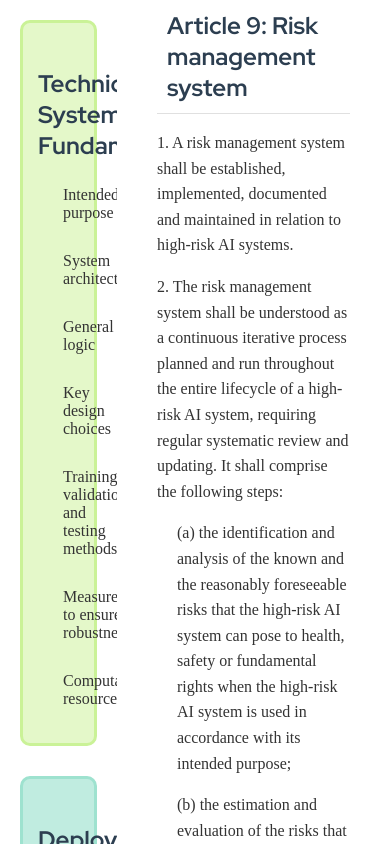
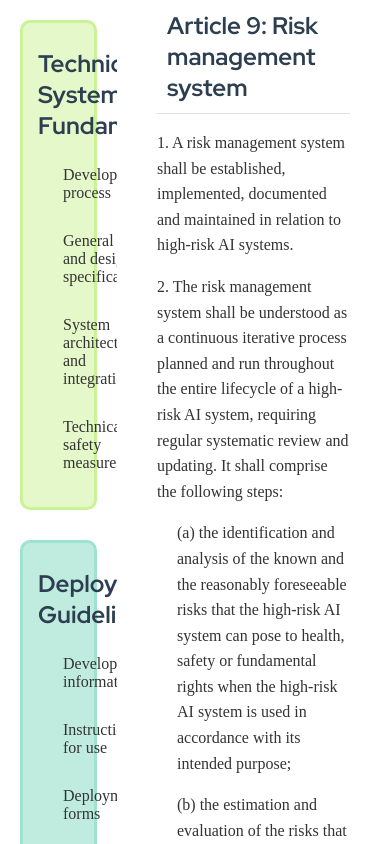
Before and after one commit to simon-jarvers/AI-ACTion, a plain HTML site: page index.html in a window 390 px wide. Drawn offline with Linux system fonts and the light colour scheme; a web font is replaced by a local one.

Commit message:
fixed minor bug; before mobile

```diff
--- a/requirements.json
+++ b/requirements.json
@@ -1,178 +1,114 @@
 {
   "Technical System Fundamentals": {
-      "Intended purpose": {
-        "content": "Clearly define and document the intended purpose of the AI system, including its specific objectives, target users, and operational context.",
-        "ref": ["Article 9.2.a", "Annex IV.1.a"]
+    "Development process": {
+      "content": "Developers shall document the methods and steps performed for the AI system's development, including any use of pre-trained systems or third-party tools. This should include a description of predetermined changes, continuous compliance measures, and relevant changes made throughout the system's lifecycle.",
+      "ref": ["Article 13.3.c", "Annex IV.2", "Annex IV.2.a", "Annex IV.2.f", "Annex IV.6"]
     },
-      "System architecture": {
-        "content": "Provide a detailed description of the AI system's architecture, including its components, their interactions, and the overall structure of the system.",
-        "ref": ["Annex IV.1.b", "Annex IV.2.c"]
+    "General logic and design specifications": {
+      "content": "Developers shall provide a general description of the AI system including its logic, algorithms, key design choices, rationale, assumptions, classification choices, optimization parameters, expected outputs, and intended purpose. This should include any trade-offs made to comply with relevant requirements.",
+      "ref": ["Annex IV.1", "Annex IV.1.a", "Annex IV.2.b", "Article 13.3.b.i"]
     },
-      "General logic": {
-        "content": "Explain the general logic and decision-making processes employed by the AI system, including the main algorithms and model types used.",
-        "ref": ["Annex IV.2.b"]
+    "System architecture and integration": {
+      "content": "AI systems shall implement technical and organizational measures to ensure resilience against errors, faults, inconsistencies, and unauthorized attempts to alter their use, outputs, or performance. This includes cybersecurity measures and solutions to address AI-specific vulnerabilities such as data poisoning, model poisoning, and adversarial attacks.",
+      "ref": ["Article 13.3.b.vi", "Annex IV.1.b", "Annex IV.2.b", "Annex IV.2.c"]
     },
-      "Key design choices": {
-        "content": "Document and justify the key design choices made during the development of the AI system, including trade-offs and their implications.",
-        "ref": ["Annex IV.2.b"]
-      },
-      "Training, validation, and testing methods": {
-        "content": "Describe the methods used for training, validating, and testing the AI system, including data splitting strategies and evaluation metrics.",
-        "ref": ["Annex IV.2.d", "Annex IV.2.g"]
-      },
-      "Measures to ensure robustness": {
-        "content": "Implement and document measures to ensure the AI system's robustness, including handling of errors, anomalies, and unexpected situations.",
-        "ref": ["Article 15.4", "Article 15.5"]
-      },
-      "Computational resources": {
-        "content": "Specify the computational resources required for the AI system's operation, including hardware specifications and performance requirements.",
-        "ref": ["Annex IV.2.c"]
+    "Technical safety measures": {
+      "content": "AI systems shall implement technical and organizational measures to ensure resilience against errors, faults, inconsistencies, and unauthorized attempts to alter their use, outputs, or performance. This includes cybersecurity measures and solutions to address AI-specific vulnerabilities such as data poisoning, model poisoning, and adversarial attacks.",
+      "ref": ["Article 15.1", "Article 15.4", "Article 15.5", "Annex IV.2.h"]
     }
   },
   "Deployment Guidelines": {
-      "Provider's identity and contact details": {
-        "content": "Clearly state the identity and contact information of the AI system provider for user inquiries and support.",
-        "ref": ["Article 13.3.a", "Annex IV.1.a"]
-      },
-      "Software/firmware versions": {
-        "content": "Provide information on the current software and firmware versions of the AI system, including any dependencies.",
-        "ref": ["Annex IV.1.c"]
-      },
-      "Forms of deployment": {
-        "content": "Describe the various forms of deployment available for the AI system, such as cloud-based, on-premises, or edge deployment options.",
-        "ref": ["Annex IV.1.d"]
-      },
-      "Required hardware and resources": {
-        "content": "Specify the hardware requirements and other resources necessary for the proper functioning of the AI system in its intended deployment environment.",
-        "ref": ["Annex IV.1.e", "Article 13.3.e"]
+    "Developer information": {
+      "content": "Developers shall provide their identity, contact details, and where applicable, those of their authorized representatives. They shall also specify the AI system's version, its relation to previous versions, and information about relevant software or firmware versions and update requirements.",
+      "ref": ["Article 13.3.a", "Article 13.3.e", "Annex IV.1.a", "Annex IV.1.c"]
     },
     "Instructions for use": {
-        "content": "Provide clear and comprehensive instructions for the proper use of the AI system, including any limitations and potential risks.",
-        "ref": ["Article 13.2", "Article 13.3"]
+      "content": "AI systems shall be accompanied by instructions for use in an appropriate digital format, containing concise, complete, correct, and clear information that is relevant, accessible, and comprehensible to deployers. This includes a basic description of the user interface, technical capabilities and characteristics relevant to explaining the system's output, and any necessary maintenance and care measures.",
+      "ref": ["Article 13.2", "Article 13.3", "Article 13.3.b.iv", "Article 15.3", "Annex IV.1.g", "Annex IV.1.h"]
     },
-      "Harmonized standards": {
-        "content": "List any harmonized standards or common specifications that the AI system complies with, ensuring adherence to regulatory requirements.",
-        "ref": ["Annex IV.7"]
+    "Deployment forms": {
+      "content": "Developers shall describe all forms in which the AI system is placed on the market or put into service, including software packages embedded into hardware, downloads, or APIs. They shall also provide a description of the hardware on which the AI system is intended to run, and where applicable, photographs or illustrations showing external features, marking, and internal layout of products containing the AI system.",
+      "ref": ["Annex IV.1.d", "Annex IV.1.e", "Annex IV.1.f"]
     },
-      "EU declaration of conformity": {
-        "content": "Include the EU declaration of conformity, confirming that the AI system meets all applicable regulatory requirements.",
-        "ref": ["Annex IV.8"]
+    "Harmonized standards and EU declaration of conformity": {
+      "content": "Developers shall provide a list of harmonized standards applied, or where no such standards have been applied, a detailed description of solutions adopted to meet the requirements. They shall also include a copy of the EU declaration of conformity.",
+      "ref": ["Annex IV.7", "Annex IV.8"]
     }
   },
   "Data": {
-      "Data collection processes": {
-        "content": "Describe the processes used to collect data for training, validation, and testing of the AI system, ensuring transparency and compliance with data protection regulations.",
-        "ref": ["Article 10.2.b"]
+    "Data governance practices": {
+      "content": "Developers shall implement appropriate data governance and management practices for training, validation, and testing datasets. These practices shall address design choices, data collection processes, data preparation operations, and documentation of data characteristics, provenance, and methodologies used.",
+      "ref": ["Article 10.2", "Article 10.2.a", "Article 10.2.b", "Article 10.2.c", "Annex IV.2.d"]
     },
-      "Data preparation operations": {
-        "content": "Detail the operations performed on the collected data, including cleaning, preprocessing, and augmentation techniques used to prepare the data for use in the AI system.",
-        "ref": ["Article 10.2.c"]
+    "Data quality requirements": {
+      "content": "AI systems shall be developed using training, validation, and testing datasets that are relevant, representative, and to the best extent possible, free of errors and complete for the intended purpose. The datasets shall have appropriate statistical properties and meet quality criteria specified in the regulation.",
+      "ref": ["Article 10.1", "Article 10.2.d", "Article 10.2.e", "Article 10.3", "Article 13.3.b.vi", "Annex IV.2.d"]
     },
-      "Data availability and suitability": {
-        "content": "Assess and document the availability and suitability of the data used, considering factors such as relevance, representativeness, and completeness.",
-        "ref": ["Article 10.2.e", "Article 10.3"]
+    "Data risk management": {
+      "content": "Developers shall examine datasets for possible biases that may affect health, safety, fundamental rights, or lead to prohibited discrimination. They shall implement measures to detect, prevent, and mitigate such biases, and identify and address data gaps or shortcomings that could prevent compliance with the regulation.",
+      "ref": ["Article 10.2.f", "Article 10.2.g", "Article 10.2.h"]
     },
-      "Data gaps or shortcomings": {
-        "content": "Identify and address any gaps or shortcomings in the data used, including potential biases or limitations that could affect the AI system's performance.",
-        "ref": ["Article 10.2.h"]
-      },
-      "Measures to prevent biases": {
-        "content": "Implement and document measures to prevent or mitigate biases in the data, ensuring fair and equitable performance of the AI system across different user groups.",
-        "ref": ["Article 10.2.f", "Article 10.2.g"]
-      },
-      "Relevant datasets": {
-        "content": "Provide information on the relevant datasets used for training, validation, and testing of the AI system, including their sources and characteristics.",
-        "ref": ["Article 10.3", "Article 10.4"]
-      },
-      "Input data requirements": {
-        "content": "Specify the requirements for input data to be used with the AI system, including format, quality, and any necessary preprocessing steps.",
-        "ref": ["Article 10.2.a", "Article 13.3.b.vi"]
+    "Contextual data considerations": {
+      "content": "Datasets shall take into account, as required by the intended purpose, the specific geographical, contextual, behavioral, or functional settings in which the high-risk AI system is intended to be used.",
+      "ref": ["Article 10.4"]
     }
   },
   "Risk Management": {
-      "Identify and analyze risks": {
-        "content": "Conduct a comprehensive risk identification and analysis process, considering potential negative impacts of the AI system on various stakeholders and contexts.",
-        "ref": ["Article 9.2.a", "Article 9.2.b"]
+    "Risk management system establishment and lifecycle": {
+      "content": "Developers shall establish, implement, document, and maintain a risk management system for AI systems. This system should be a continuous iterative process planned and run throughout the entire lifecycle of the AI system, requiring regular systematic review and updating.",
+      "ref": ["Article 9.1", "Article 9.2", "Annex IV.5"]
     },
-      "Evaluate risks under various conditions": {
-        "content": "Assess the identified risks under different operating conditions and scenarios, including edge cases and potential misuse of the AI system.",
-        "ref": ["Article 9.2.b"]
+    "Risk identification": {
+      "content": "The risk management system shall identify and analyze known and reasonably foreseeable risks that the AI system can pose to health, safety, or fundamental rights when used in accordance with its intended purpose or under conditions of reasonably foreseeable misuse. Special consideration should be given to potential adverse impacts on persons under 18 and other vulnerable groups.",
+      "ref": ["Article 9.2.a", "Article 9.3", "Article 9.9", "Article 12.2.a", "Article 13.3.b.iii", "Article 13.3.b.v", "Article 14.2"]
     },
-      "Consider impacts on vulnerable groups": {
-        "content": "Explicitly consider and evaluate the potential impacts of the AI system on vulnerable groups, ensuring inclusive and fair performance.",
-        "ref": ["Article 9.9"]
+    "Risk evaluation": {
+      "content": "Developers shall estimate and evaluate the risks that may emerge when the AI system is used in accordance with its intended purpose and under conditions of reasonably foreseeable misuse. This includes evaluation of risks based on data gathered from the post-market monitoring system.",
+      "ref": ["Article 9.2.b", "Article 9.2.c"]
     },
-      "Implement risk mitigation measures": {
-        "content": "Design and implement appropriate risk mitigation measures to address identified risks, including technical and organizational controls.",
-        "ref": ["Article 9.2.d", "Article 9.5"]
+    "Risk mitigation and elimination": {
+      "content": "Appropriate and targeted risk management measures shall be adopted to address identified risks. These measures should aim to eliminate or reduce risks as far as technically feasible through adequate design and development of the AI system. Where risks cannot be eliminated, adequate mitigation and control measures should be implemented.",
+      "ref": ["Article 9.2.d", "Article 9.4", "Article 9.5", "Article 9.5.a", "Article 9.5.b", "Article 9.5.c", "Article 15.4"]
     },
-      "Ensure acceptable residual risk": {
-        "content": "Evaluate the effectiveness of implemented risk mitigation measures and ensure that any residual risks are within acceptable levels.",
-        "ref": ["Article 9.5"]
-      },
-      "Test AI systems": {
-        "content": "Conduct thorough testing of the AI system to verify its performance, safety, and compliance with specified requirements and risk mitigation measures.",
-        "ref": ["Article 9.6", "Article 9.8"]
-      },
-      "Implement cybersecurity measures": {
-        "content": "Implement appropriate cybersecurity measures to protect the AI system and its data from unauthorized access, manipulation, or attacks.",
-        "ref": ["Article 15.5"]
+    "Risk management testing and validation": {
+      "content": "AI systems shall be tested to identify the most appropriate and targeted risk management measures. Testing should ensure that systems perform consistently for their intended purpose and comply with requirements. Testing procedures may include real-world conditions and should be carried out against predefined metrics and probabilistic thresholds.",
+      "ref": ["Article 9.6", "Article 9.7", "Article 9.8"]
     }
   },
   "Performance Evaluation": {
-      "Implement automatic event logging": {
-        "content": "Implement an automatic logging mechanism to record events and behaviors of the AI system during operation, facilitating monitoring and analysis.",
-        "ref": ["Article 12.1", "Article 12.2"]
+    "Record-keeping": {
+      "content": "AI systems shall have technical capabilities for automatic recording of events (logs) throughout their lifetime. These logging capabilities shall enable the recording of events relevant to the system's functioning, facilitating traceability and post-market monitoring.",
+      "ref": ["Article 12.1", "Article 12.2", "Article 12.2.b", "Article 12.2.c", "Article 13.3.f"]
     },
-      "Establish post-market monitoring": {
-        "content": "Develop and implement a post-market monitoring system to continuously evaluate the AI system's performance and identify potential issues or improvements.",
-        "ref": ["Article 72.1", "Article 72.2"]
+    "Post-market monitoring system": {
+      "content": "Developers shall establish and document a post-market monitoring system proportionate to the nature of the AI technologies and associated risks. This system shall actively and systematically collect, document, and analyze relevant data on the AI system's performance throughout its lifetime, allowing for evaluation of continuous compliance with requirements.",
+      "ref": ["Article 72.1", "Article 72.2", "Article 12.2.b", "Annex IV.9", "Article 9.2.c"]
     },
-      "Define performance metrics": {
-        "content": "Establish clear and measurable performance metrics for the AI system, aligned with its intended purpose and key requirements.",
-        "ref": ["Article 15.2", "Article 15.3"]
+    "Performance metrics": {
+      "content": "Developers shall define and use appropriate performance metrics for their AI systems. These metrics should measure accuracy, robustness, and compliance with relevant requirements. The levels of accuracy and relevant accuracy metrics shall be declared in the accompanying instructions for use.",
+      "ref": ["Article 15.3", "Article 15.1", "Article 13.3.b.ii", "Annex IV.2.g", "Annex IV.4"]
     },
-      "Conduct validation and testing": {
-        "content": "Perform comprehensive validation and testing of the AI system to ensure it meets specified performance metrics and operates as intended.",
-        "ref": ["Article 9.6", "Article 9.8"]
-      },
-      "Document predetermined changes": {
-        "content": "Identify and document any predetermined changes or adaptations that the AI system may undergo during its lifecycle, including their potential impacts.",
-        "ref": ["Article 13.3.c", "Annex IV.2.f"]
-      },
-      "Provide log interpretation mechanisms": {
-        "content": "Develop and provide mechanisms or tools to interpret the automatically generated logs, enabling effective analysis and understanding of the AI system's behavior.",
-        "ref": ["Article 12.2.c", "Article 13.3.f"]
-      },
-      "Communicate system capabilities": {
-        "content": "Clearly communicate the AI system's capabilities, limitations, and expected performance to users and stakeholders, ensuring realistic expectations.",
-        "ref": ["Article 13.3.b"]
+    "Performance evaluation": {
+      "content": "AI systems shall undergo a comprehensive performance evaluation process, including validation and testing procedures. This process should assess the system's capabilities, limitations, and expected levels of accuracy in relation to its intended purpose, including performance for specific persons or groups of persons where appropriate.",
+      "ref": ["Article 13.3.b.v", "Article 13.3.b", "Annex IV.2.g", "Annex IV.3"]
     }
   },
   "Human Oversight": {
-      "Provide human-machine interface tools": {
-        "content": "Develop and implement effective human-machine interface tools that enable human operators to interact with and oversee the AI system.",
-        "ref": ["Article 14.1", "Article 14.4.a"]
+    "Human oversight design": {
+      "content": "AI systems shall be designed and developed to enable effective oversight by natural persons during use, including appropriate human-machine interface tools. The oversight measures shall be commensurate with the risks, level of autonomy, and context of use of the AI system.",
+      "ref": ["Article 14.1", "Article 14.3", "Article 14.3.a", "Article 13.1", "Article 13.3.d", "Annex IV.2.e", "Annex IV.3"]
     },
-      "Enable understanding of system capabilities": {
-        "content": "Provide information and training to human operators to ensure they understand the AI system's capabilities, limitations, and potential risks.",
-        "ref": ["Article 14.4.a", "Article 14.4.b"]
+    "Human overseers capabilities": {
+      "content": "Natural persons assigned to human oversight shall be enabled to properly understand the AI system's capacities and limitations, monitor its operation, detect anomalies, remain aware of automation bias, correctly interpret the system's output, and make informed decisions about system use.",
+      "ref": ["Article 14.2", "Article 14.4", "Article 14.4.a", "Article 14.4.b", "Article 14.4.c"]
     },
-      "Ensure transparent operation": {
-        "content": "Design the AI system to operate transparently, allowing human operators to interpret and understand its decisions and actions.",
-        "ref": ["Article 13.1"]
-      },
-      "Implement measures against automation bias": {
-        "content": "Develop and implement measures to prevent or mitigate automation bias, ensuring that human operators maintain appropriate levels of scrutiny and decision-making authority.",
-        "ref": ["Article 14.4.b"]
-      },
-      "Allow for human intervention": {
-        "content": "Incorporate mechanisms that allow for timely human intervention in the AI system's operation when necessary, including the ability to override system decisions.",
+    "Human intervention": {
+      "content": "AI systems shall include mechanisms allowing human overseers to intervene in the system's operation, including the ability to disregard, override, or reverse the system's output, and to halt the system through a 'stop' button or similar procedure that brings the system to a safe state.",
       "ref": ["Article 14.4.d", "Article 14.4.e"]
     },
-      "Implement 'stop' function": {
-        "content": "Implement a clearly identifiable 'stop' function that allows human operators to safely interrupt the AI system's operation in case of emergencies or critical issues.",
-        "ref": ["Article 14.4.e"]
+    "Information for human overseers": {
+      "content": "AI systems shall be designed to ensure sufficient transparency, enabling deployers to interpret the system's output and use it appropriately. Providers shall supply information and tools to facilitate the interpretation of the AI system's outputs by deployers and human overseers.",
+      "ref": ["Article 13.1", "Article 13.3.b.vii", "Article 13.3.d", "Annex IV.2.e", "Article 9.5.c"]
     }
   }
 }
--- a/script.js
+++ b/script.js
@@ -26,15 +26,13 @@ fetch('requirements.json')
                 contentElement.className = 'requirement-content';
                 contentElement.textContent = details.content;
 
-                let isFirstClick = true;
-
                 itemElement.onclick = (event) => {
                     if (event.target.closest('.requirement-content')) return;
-                    toggleRequirement(itemElement, contentElement);
 
-                    if (isFirstClick) {
+                    const isExpanding = toggleRequirement(itemElement, contentElement);
+
+                    if (isExpanding) {
                         highlightLegalText(details.ref, category);
-                        isFirstClick = false;
                     }
                 };
 
@@ -48,11 +46,13 @@ fetch('requirements.json')
         renderLegalText();
     });
 
-function toggleRequirement(requirementElement, contentElement) {
-    const arrow = requirementElement.querySelector('.requirement-arrow');
-    arrow.classList.toggle('expanded');
-    contentElement.classList.toggle('expanded');
-}
+    function toggleRequirement(requirementElement, contentElement) {
+        const arrow = requirementElement.querySelector('.requirement-arrow');
+        const isExpanding = !arrow.classList.contains('expanded');
+        arrow.classList.toggle('expanded');
+        contentElement.classList.toggle('expanded');
+        return isExpanding;
+    }
 
 function renderLegalText() {
     fetch('legal_text.json')
@@ -136,9 +136,13 @@ function highlightLegalText(refs, category) {
     refs.forEach(ref => {
         const element = document.getElementById(ref);
         if (element) {
-            element.classList.add('highlight');
-            element.classList.add(`${getCategoryClass(category)}-highlight`);
-            highlightedElements.push(element);
+            // Only highlight the specific element, not its children
+            const contentElement = element.querySelector(':scope > p');
+            if (contentElement) {
+                contentElement.classList.add('highlight');
+                contentElement.classList.add(`${getCategoryClass(category)}-highlight`);
+                highlightedElements.push(contentElement);
+            }
         }
     });
 
--- a/style.css
+++ b/style.css
@@ -50,7 +50,7 @@ h2 {
     font-family: 'Red Hat Display', sans-serif;
     font-weight: 700;
     color: #2c3e50;
-    margin-top: 30px;
+    margin-top: 10px;
     margin-bottom: 15px;
 }
 
@@ -240,6 +240,7 @@ h2 {
     cursor: pointer;
     box-shadow: 0 2px 5px rgba(0,0,0,0.2);
     transition: opacity 0.3s ease;
+    z-index: 20;
 }
 
 #scrollIndicator.hidden {
```
Also changed, not shown: index.html (+1 -1 lines). Lines whose indentation alone changed are shown as unchanged.
